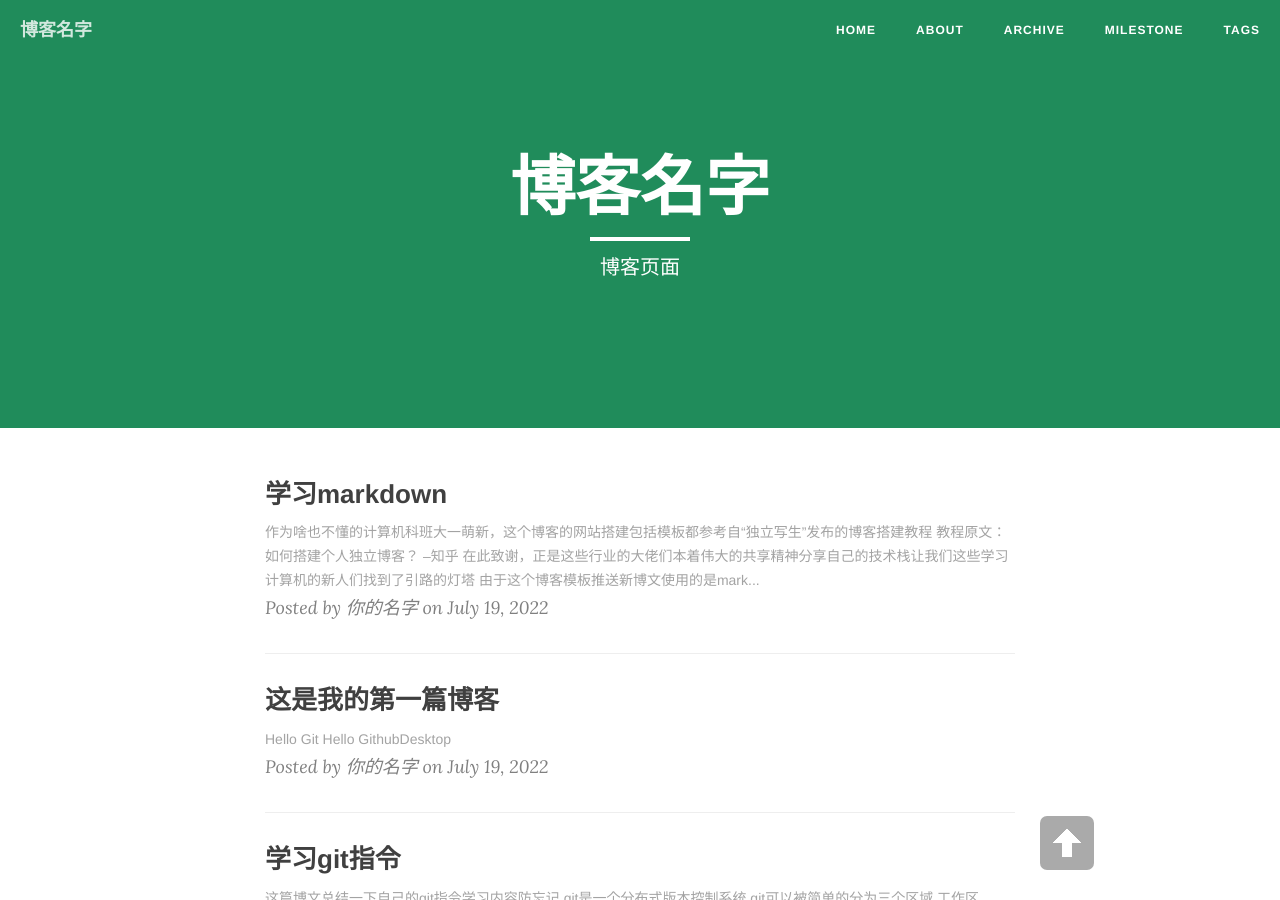
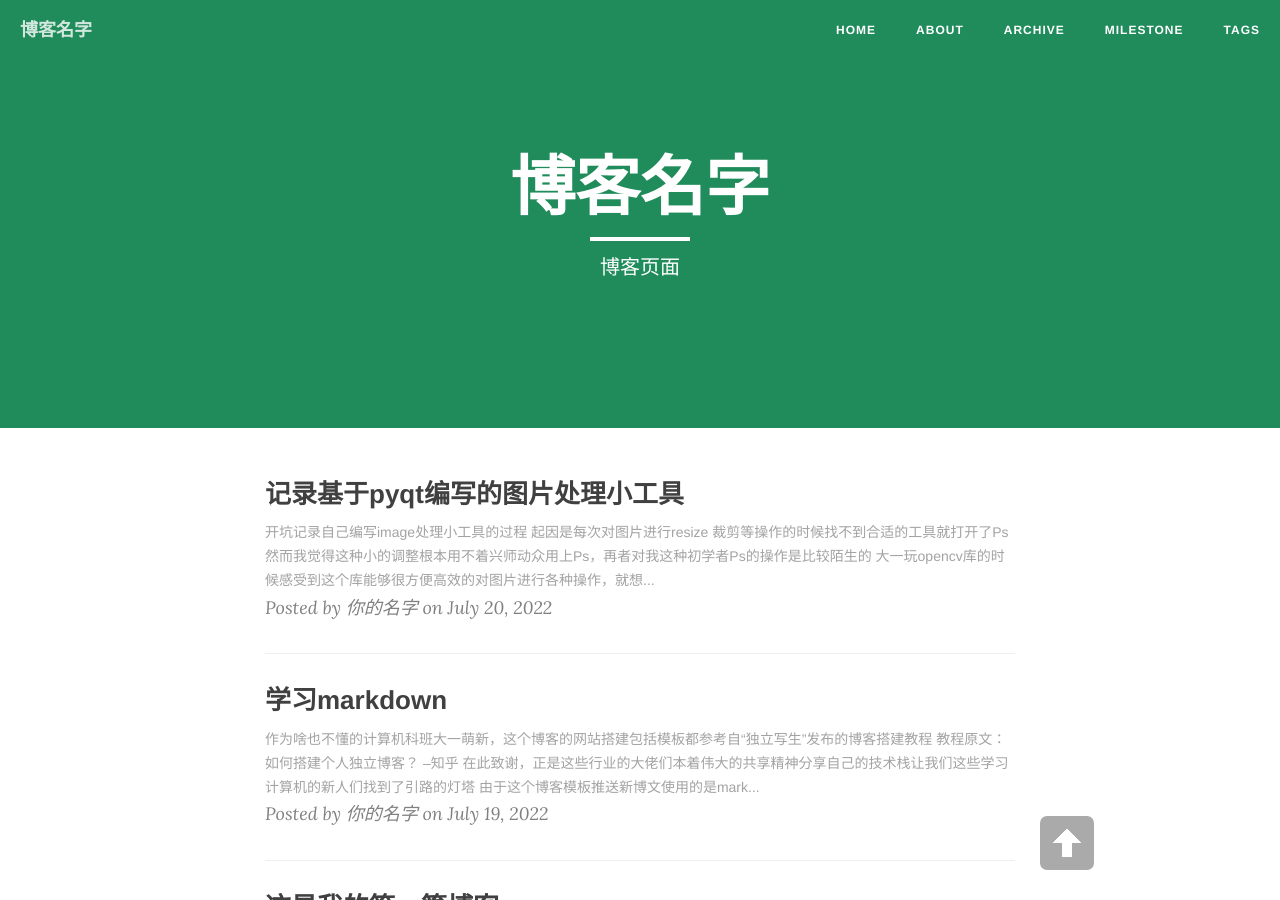
Before and after one commit to NumbNutN/NumbNutN.github.io, a Jekyll site: the page built from index.html, in a window 1280 px wide and 900 px high. Built offline with Jekyll 4.4.1, drawn with Linux system fonts in a browser that asks for light colours; nearby versions of some CDN libraries; the list of posts is cut into pages by our own code.

Commit message:
A new blog for an image tool
A new blog

```diff
--- /dev/null
+++ b/_posts/2022-07-20-pyqt-imageTool.md
@@ -0,0 +1,20 @@
+---
+layout: post
+title: 记录基于pyqt编写的图片处理小工具
+date: 2022-7-20
+categories: blog
+tags: [pyqt,python,opencv]
+description: [Error]
+---
+
+开坑记录自己编写image处理小工具的过程
+起因是每次对图片进行resize 裁剪等操作的时候找不到合适的工具就打开了Ps
+然而我觉得这种小的调整根本用不着兴师动众用上Ps，再者对我这种初学者Ps的操作是比较陌生的
+大一玩opencv库的时候感受到这个库能够很方便高效的对图片进行各种操作，就想着用一个可视化Gui的形式把部分代码封装成一个小工具
+
+# Mission 1 : 文件的打开、保存等功能
+
+### 重大问题
+1.opencv imread读取硬盘文件的问腿
+# Mission 2 : 完成resize功能
+# Mission 3
```
Also changed, not shown: _posts/2022-07-19-git-learning.md (+3 -0 lines), _posts/2022-07-19-markdown-learning.md (+3 -1 lines).
